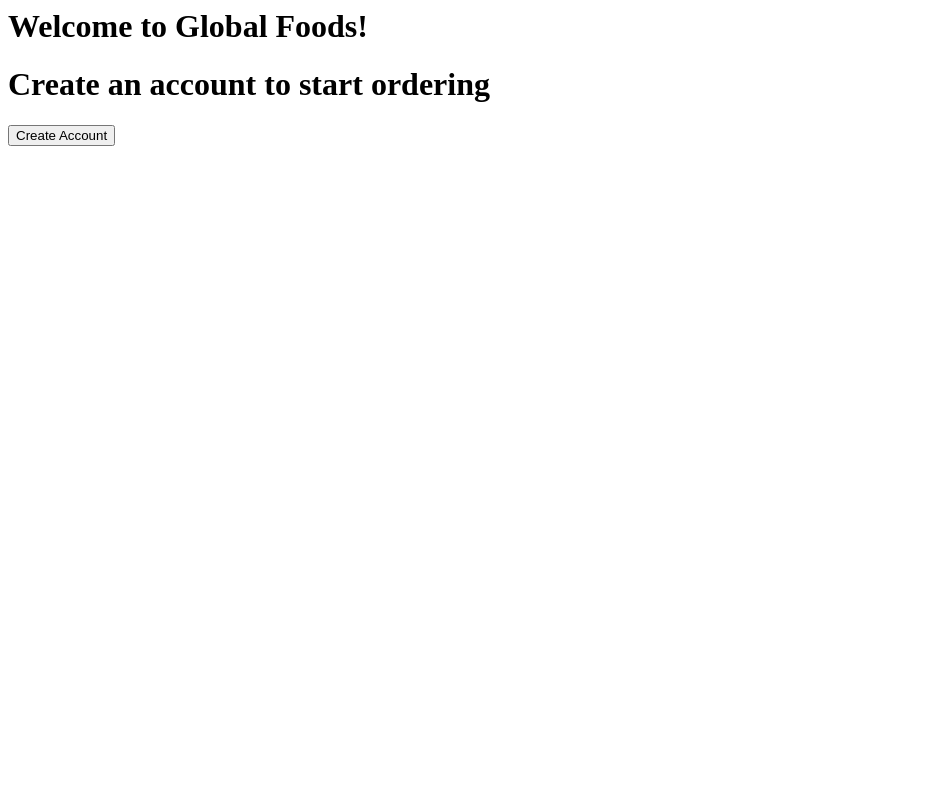
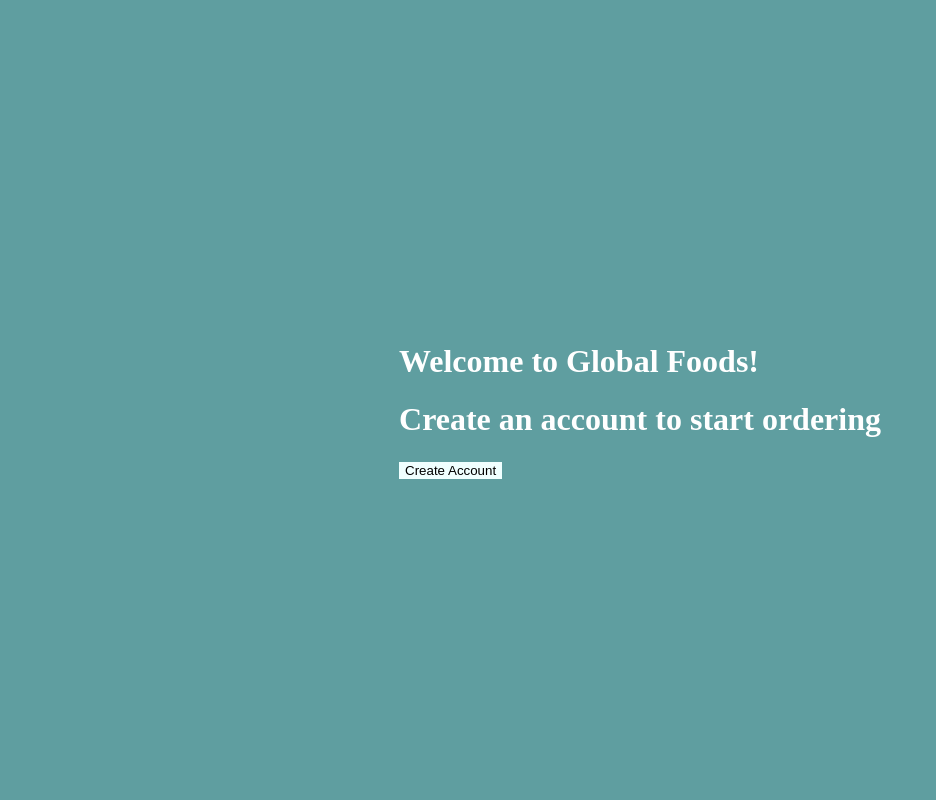
Before and after one commit to Rasheednour/CS340-Restaurant-App, a Flask app: page / in a window 1280 px wide. Shown: the whole page, without its empty margins (0-936 px from the left). Run offline with Flask 2, Linux system fonts and the light colour scheme.

Commit message:
added basic styling

```diff
--- a/app.py
+++ b/app.py
@@ -24,4 +24,4 @@
     return "<h1>Address List<h1>"
 
 if __name__ == "__main__":
-    app.run(host='0.0.0.0', port=5152)
+    app.run(host='127.0.0.1', port=5152)
--- /dev/null
+++ b/static/css/styles.css
@@ -0,0 +1,27 @@
+html, body {
+    height: 100%;
+}
+
+html {
+    display: table;
+    margin: auto;
+}
+
+body {
+    background-color: cadetblue;
+    display: table-cell;
+    vertical-align: middle;
+}
+
+h1 {
+    color: white
+}
+
+button {
+    background-color: azure;
+    padding: 10px, 20px, 20px, 10px;
+    border: none;
+    margin: auto;
+    vertical-align: middle;
+    align-self: center;
+}
--- a/templates/index.html
+++ b/templates/index.html
@@ -1,10 +1,12 @@
+<!DOCTYPE html>
 <html>
 <head>
     <title>Restaurant App</title>
+    <link rel="stylesheet" href="../static/css/styles.css?v=1.0.2">
 </head>
 <body>
     <h1>Welcome to Global Foods!</h1>
     <h1>Create an account to start ordering</h2>
-        <button>Create Account</button>
+    <button>Create Account</button>
 </body>
 </html>
```
Also changed, not shown: templates/static/css/index.css (deleted).
